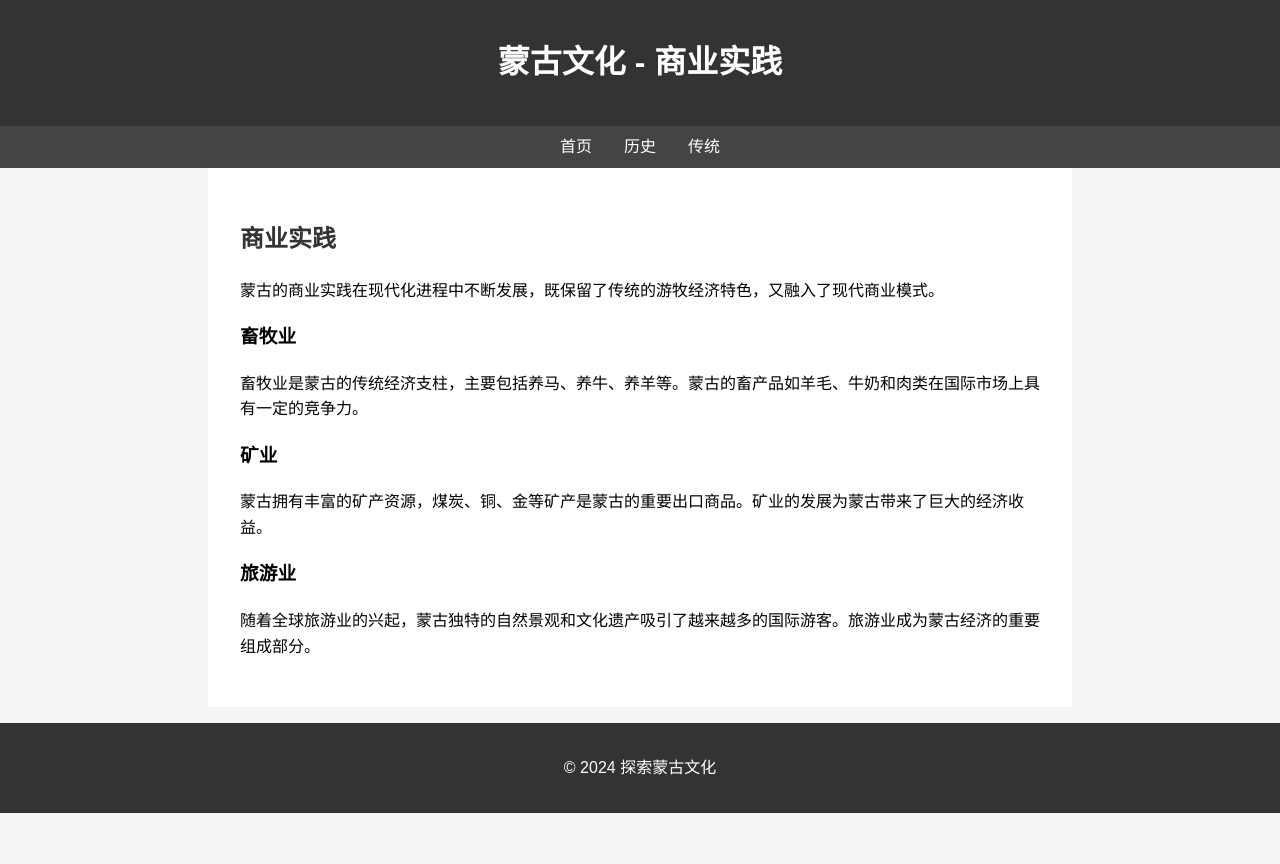
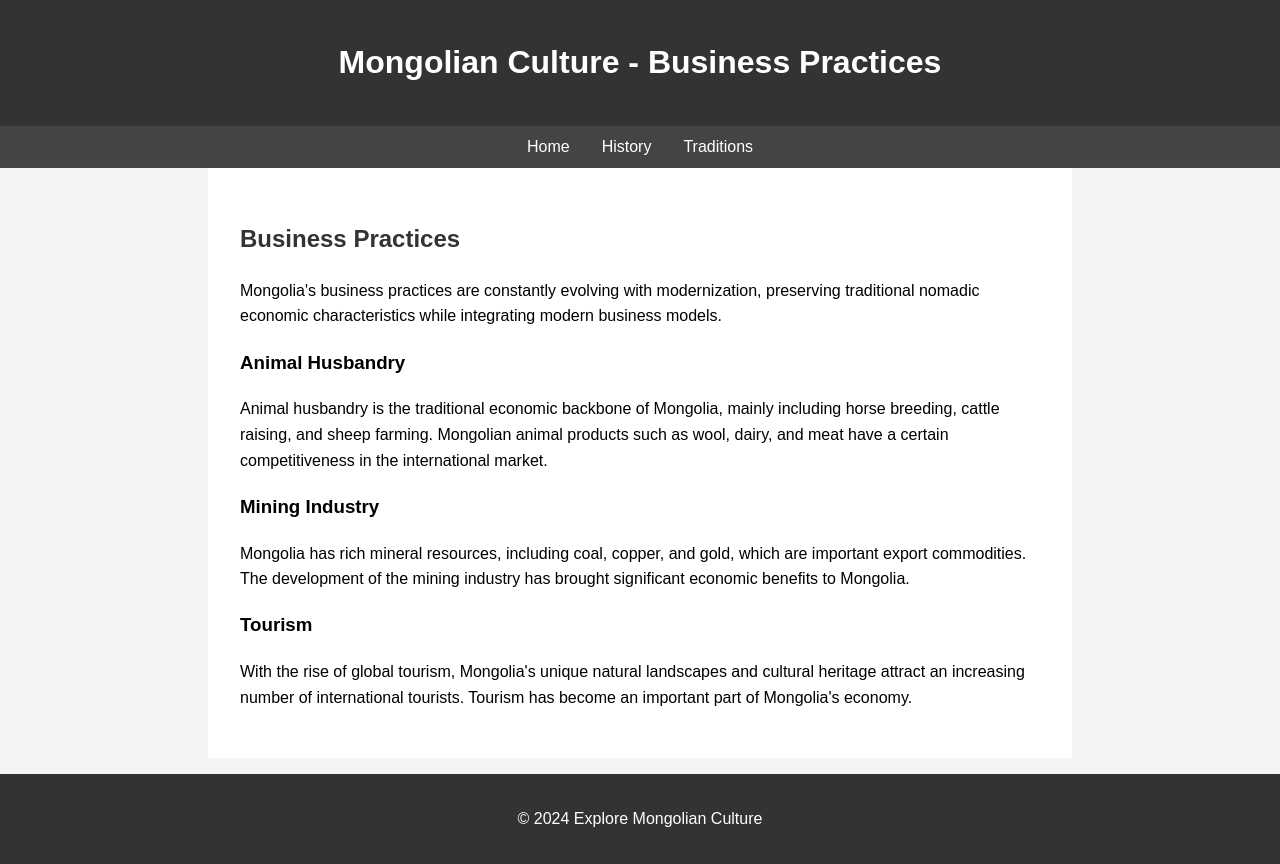
Before and after one commit to foover125/work-in-team, a plain HTML site: page business.html in a window 1280 px wide. Before the commit the page ends 813 px from the top, so only its background shows below. Drawn offline with Linux system fonts and the light colour scheme.

Commit message:
Update business.html

```diff
--- a/business.html
+++ b/business.html
@@ -1,9 +1,9 @@
 <!DOCTYPE html>
-<html lang="zh">
+<html lang="en">
 <head>
     <meta charset="UTF-8">
     <meta name="viewport" content="width=device-width, initial-scale=1.0">
-    <title>蒙古文化 - 商业实践</title>
+    <title>Mongolian Culture - Business Practices</title>
     <style>
         body {
             font-family: Arial, sans-serif;
@@ -45,33 +45,37 @@
             background: #333;
             color: #fff;
         }
+        img {
+            max-width: 100%;
+            height: auto;
+        }
     </style>
 </head>
 <body>
 
 <header>
-    <h1>蒙古文化 - 商业实践</h1>
+    <h1>Mongolian Culture - Business Practices</h1>
 </header>
 
 <nav>
-    <a href="index.html">首页</a>
-    <a href="history.html">历史</a>
-    <a href="traditions.html">传统</a>
+    <a href="index.html">Home</a>
+    <a href="history.html">History</a>
+    <a href="traditions.html">Traditions</a>
 </nav>
 
 <section>
-    <h2>商业实践</h2>
-    <p>蒙古的商业实践在现代化进程中不断发展，既保留了传统的游牧经济特色，又融入了现代商业模式。</p>
-    <h3>畜牧业</h3>
-    <p>畜牧业是蒙古的传统经济支柱，主要包括养马、养牛、养羊等。蒙古的畜产品如羊毛、牛奶和肉类在国际市场上具有一定的竞争力。</p>
-    <h3>矿业</h3>
-    <p>蒙古拥有丰富的矿产资源，煤炭、铜、金等矿产是蒙古的重要出口商品。矿业的发展为蒙古带来了巨大的经济收益。</p>
-    <h3>旅游业</h3>
-    <p>随着全球旅游业的兴起，蒙古独特的自然景观和文化遗产吸引了越来越多的国际游客。旅游业成为蒙古经济的重要组成部分。</p>
+    <h2>Business Practices</h2>
+    <p>Mongolia's business practices are constantly evolving with modernization, preserving traditional nomadic economic characteristics while integrating modern business models.</p>
+    <h3>Animal Husbandry</h3>
+    <p>Animal husbandry is the traditional economic backbone of Mongolia, mainly including horse breeding, cattle raising, and sheep farming. Mongolian animal products such as wool, dairy, and meat have a certain competitiveness in the international market.</p>
+    <h3>Mining Industry</h3>
+    <p>Mongolia has rich mineral resources, including coal, copper, and gold, which are important export commodities. The development of the mining industry has brought significant economic benefits to Mongolia.</p>
+    <h3>Tourism</h3>
+    <p>With the rise of global tourism, Mongolia's unique natural landscapes and cultural heritage attract an increasing number of international tourists. Tourism has become an important part of Mongolia's economy.</p>
 </section>
 
 <footer>
-    <p>&copy; 2024 探索蒙古文化</p>
+    <p>&copy; 2024 Explore Mongolian Culture</p>
 </footer>
 
 </body>
```
